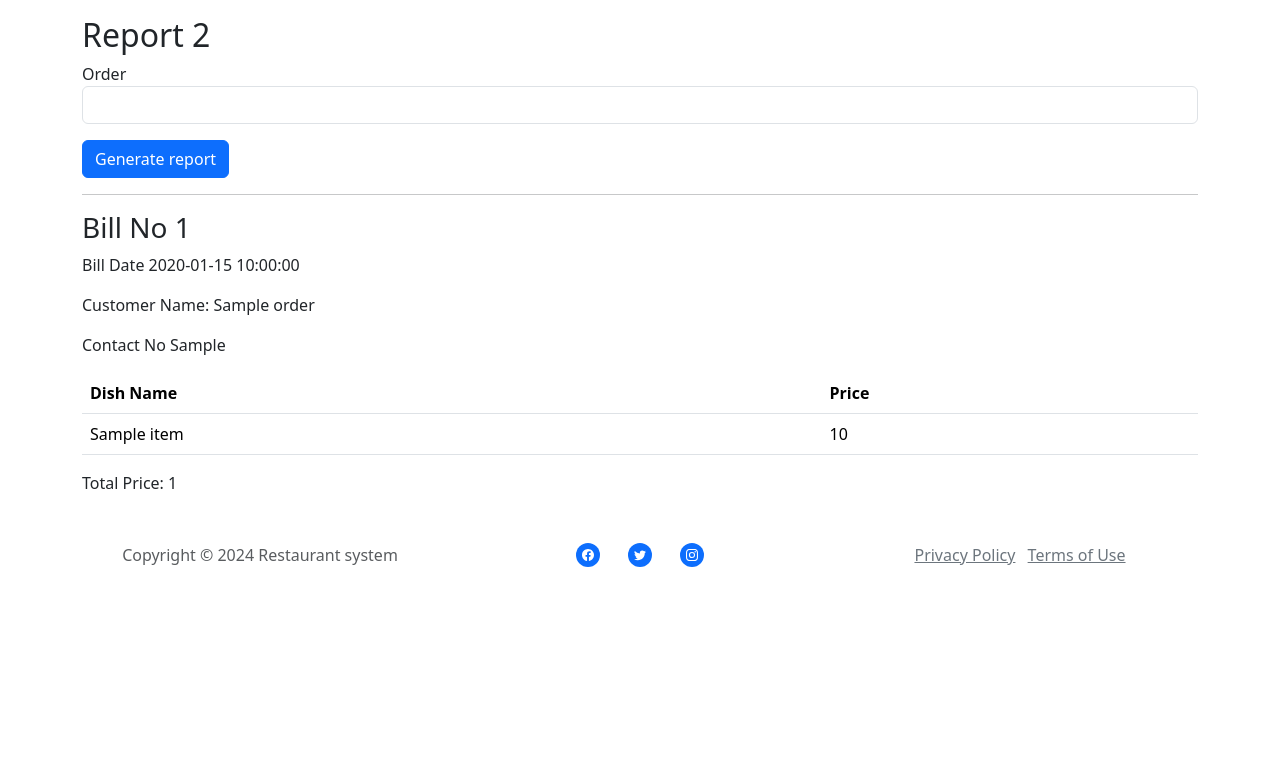
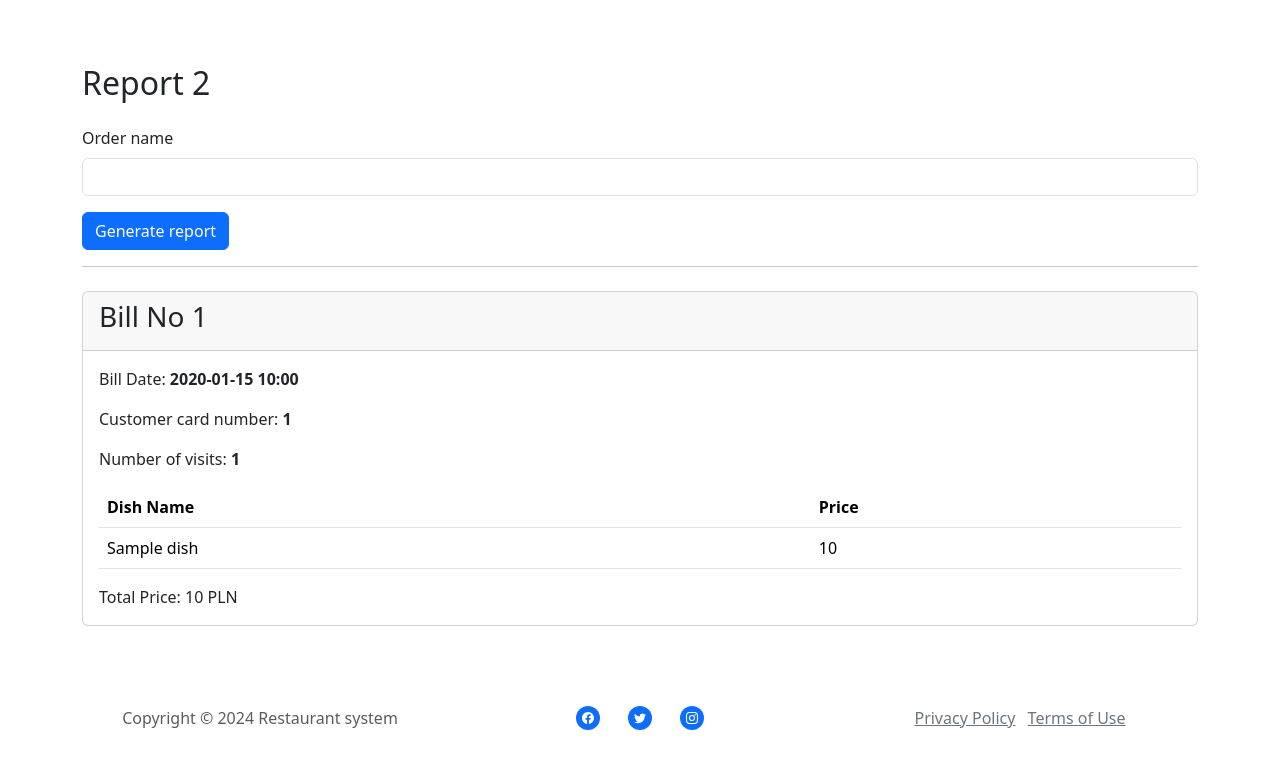
Before and after one commit to curaposterior/restaurant_management, a Python web app: template app/templates/report2.html in a window 1280 px wide. Shown: the part 58-820 px from the top of the page. Run offline with Jinja, Linux system fonts and the light colour scheme; the template is opened without the code that fills it: most values are stand-ins (such as "Sample title", 1, 10 or a date in 2020); form fields are guessed from the names that the template uses.

Commit message:
Second report done

```diff
--- a/app/templates/report2.html
+++ b/app/templates/report2.html
@@ -1,34 +1,26 @@
 {% extends 'base.html' %}
 {% block content %}
-{#
-    Report should look like this:
-    Bill No B-1276                          Bill Date 13/3/24
-    Customer Name: Piotr Sobol
-    Contact No xxxxxxxxx
-    Dish Name: Price:
-    Dish Name: Price:
-    Dish Name: Price:
-    Total Price: (in PLN)
-
-    Add dynamic data to the report. The user should be able to select an order and view the details of the order in the report.
-    #}
 <section>
-    <div class="container">
-        <h2>Report 2</h2>
+    <div class="container py-5">
+        <h2 class="mb-4">Report 2</h2>
         <form method="POST">
             {{ form.hidden_tag() }}
             <div class="mb-3">
-                {{ form.order_id.label }}
-                {{ form.order_id(class_='form-control') }}
+                {{ form.order_name.label(class_='form-label') }}
+                {{ form.order_name(class_='form-control') }}
             </div>
             <button class="btn btn-primary" type="submit">Generate report</button>
         </form>
         <hr>
         {% if order %}
-        <h3>Bill No {{ order.id }}</h3>
-        <p>Bill Date {{ order.date }}</p>
-        <p>Customer Name: {{ order.customer_name }}</p>
-        <p>Contact No {{ order.contact_no }}</p>
+        <div class="card mt-4">
+            <div class="card-header">
+                <h3 class="card-title">Bill No {{ order.id }}</h3>
+            </div>
+            <div class="card-body">
+                <p class="card-text">Bill Date: <b>{{ order.created_at.strftime('%Y-%m-%d %H:%M') }}</b></p>
+                <p class="card-text">Customer card number: <b>{{ customer.card_number }}</b></p>
+                <p class="card-text">Number of visits: <b>{{ customer.visits_number }}</b></p>
                 <table class="table">
                     <thead>
                         <tr>
@@ -37,19 +29,18 @@
                         </tr>
                     </thead>
                     <tbody>
-                {% for item in order.items %}
+                        {% for item in dishes %}
                         <tr>
-                    <td>{{ item.dish_name }}</td>
+                            <td>{{ item.name }}</td>
                             <td>{{ item.price }}</td>
                         </tr>
                         {% endfor %}
                     </tbody>
                 </table>
-        <p>Total Price: {{ order.total_price }}</p>
+                <p class="card-text">Total Price: {{ order.price }} PLN</p>
+            </div>
+        </div>
         {% endif %}
     </div>
 </section>
-
-
-
 {% endblock %}
```
Also changed, not shown: app/routes.py (+21 -0 lines). Lines whose indentation alone changed are shown as unchanged.
